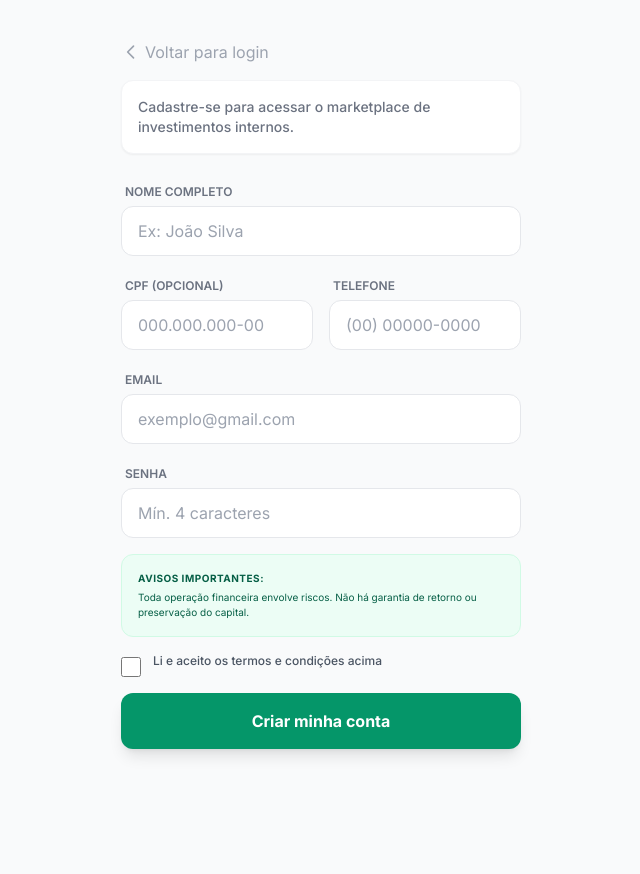
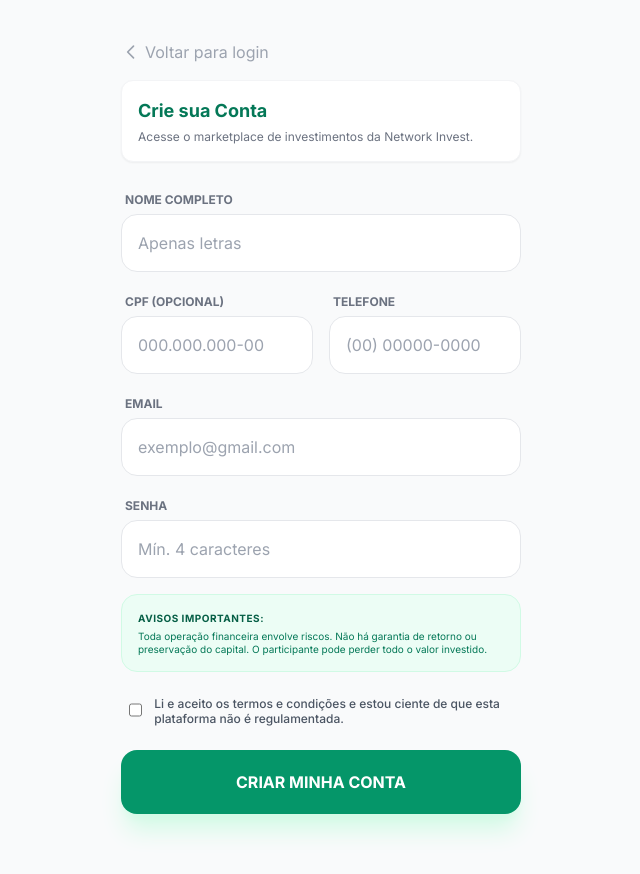
Before and after one commit to ZeusBLDS/NetworkInvest, a React (Vite) app: page / in a window 1280 px wide. Both pictures are taken after a click on the button "Não tem uma conta? Criar conta". Shown: the top 874 px of the page, without its empty margins (319-959 px from the left). Before the commit the page ends 821 px from the top, so only its background shows below. Built offline with nearby package versions, Linux system fonts and the light colour scheme.

Commit message:
feat(auth): Simplify user registration
Consolidate user creation into a single Supabase Auth call, utilizing metadata for user profile data. This streamlines the registration process and reduces redundant API requests.

Also, improve name validation to include accented characters.

```diff
--- a/views/Auth/Register.tsx
+++ b/views/Auth/Register.tsx
@@ -25,7 +25,7 @@ const Register: React.FC<RegisterProps> = ({ onSwitch }) => {
     e.preventDefault();
     setError('');
 
-    if (!/^[a-zA-Z\s]*$/.test(formData.name)) {
+    if (!/^[a-zA-ZÀ-ÿ\s]*$/.test(formData.name)) {
       setError('Nome completo deve conter apenas letras.');
       return;
     }
@@ -41,35 +41,28 @@ const Register: React.FC<RegisterProps> = ({ onSwitch }) => {
     setLoading(true);
 
     try {
-      // 1. Criar usuário no Auth
-      const { data: authData, error: authError } = await supabase.auth.signUp({
+      // Cadastrar no Auth enviando dados extras como metadados
+      const { data, error: authError } = await supabase.auth.signUp({
         email: formData.email,
         password: formData.password,
+        options: {
+          data: {
+            name: formData.name,
+            phone: formData.phone,
+            cpf: formData.cpf,
+            referred_by: APP_CONFIG.DEFAULT_REFERRER
+          }
+        }
       });
 
       if (authError) throw authError;
 
-      if (authData.user) {
-        // 2. Criar perfil na tabela 'profiles'
-        const { error: profileError } = await supabase.from('profiles').insert({
-          id: authData.user.id,
-          name: formData.name,
-          email: formData.email,
-          phone: formData.phone,
-          cpf: formData.cpf,
-          referral_code: 'REF' + Math.floor(Math.random() * 10000),
-          referred_by: APP_CONFIG.DEFAULT_REFERRER,
-          balance: 0.00,
-          active_plan_id: 'vip0',
-          role: 'USER',
-          status: 'ACTIVE'
-        });
-
-        if (profileError) throw profileError;
-        // O App.tsx detectará o novo usuário logado
+      if (data.user) {
+        alert('Conta criada com sucesso! Faça login para continuar.');
+        onSwitch(); // Volta para a tela de login
       }
     } catch (err: any) {
-      setError(err.message || 'Erro ao criar conta. Tente outro e-mail.');
+      setError(err.message || 'Erro ao criar conta. Verifique os dados ou tente outro e-mail.');
     } finally {
       setLoading(false);
     }
@@ -82,19 +75,20 @@ const Register: React.FC<RegisterProps> = ({ onSwitch }) => {
           <svg className="w-5 h-5 mr-1" fill="none" stroke="currentColor" viewBox="0 0 24 24"><path strokeLinecap="round" strokeLinejoin="round" strokeWidth="2" d="M15 19l-7-7 7-7" /></svg>
           Voltar para login
         </button>
-        <p className="text-sm text-gray-500 font-medium bg-white p-4 rounded-xl border border-gray-100 shadow-sm">
-          Cadastre-se para acessar o marketplace de investimentos internos.
-        </p>
+        <div className="bg-white p-4 rounded-xl border border-gray-100 shadow-sm">
+           <h2 className="text-lg font-bold text-emerald-700 mb-1">Crie sua Conta</h2>
+           <p className="text-xs text-gray-500">Acesse o marketplace de investimentos da Network Invest.</p>
+        </div>
       </div>
 
       <form onSubmit={handleSubmit} className="space-y-4 pb-12">
         <div className="space-y-1">
-          <label className="text-xs font-semibold text-gray-500 uppercase px-1">Nome completo</label>
+          <label className="text-xs font-bold text-gray-500 uppercase px-1">Nome completo</label>
           <input
             type="text"
             required
-            className="w-full px-4 py-3 rounded-xl border border-gray-200 focus:ring-2 focus:ring-emerald-500 outline-none"
-            placeholder="Ex: João Silva"
+            className="w-full px-4 py-4 rounded-2xl border border-gray-200 focus:ring-2 focus:ring-emerald-500 outline-none bg-white transition-all"
+            placeholder="Apenas letras"
             value={formData.name}
             onChange={(e) => setFormData({...formData, name: e.target.value})}
           />
@@ -102,21 +96,21 @@ const Register: React.FC<RegisterProps> = ({ onSwitch }) => {
 
         <div className="grid grid-cols-2 gap-4">
           <div className="space-y-1">
-            <label className="text-xs font-semibold text-gray-500 uppercase px-1">CPF (Opcional)</label>
+            <label className="text-xs font-bold text-gray-500 uppercase px-1">CPF (Opcional)</label>
             <input
               type="text"
-              className="w-full px-4 py-3 rounded-xl border border-gray-200 focus:ring-2 focus:ring-emerald-500 outline-none"
+              className="w-full px-4 py-4 rounded-2xl border border-gray-200 focus:ring-2 focus:ring-emerald-500 outline-none bg-white"
               placeholder="000.000.000-00"
               value={formData.cpf}
               onChange={(e) => setFormData({...formData, cpf: e.target.value.replace(/\D/g, '')})}
             />
           </div>
           <div className="space-y-1">
-            <label className="text-xs font-semibold text-gray-500 uppercase px-1">Telefone</label>
+            <label className="text-xs font-bold text-gray-500 uppercase px-1">Telefone</label>
             <input
               type="tel"
               required
-              className="w-full px-4 py-3 rounded-xl border border-gray-200 focus:ring-2 focus:ring-emerald-500 outline-none"
+              className="w-full px-4 py-4 rounded-2xl border border-gray-200 focus:ring-2 focus:ring-emerald-500 outline-none bg-white"
               placeholder="(00) 00000-0000"
               value={formData.phone}
               onChange={(e) => setFormData({...formData, phone: e.target.value.replace(/\D/g, '')})}
@@ -125,11 +119,11 @@ const Register: React.FC<RegisterProps> = ({ onSwitch }) => {
         </div>
 
         <div className="space-y-1">
-          <label className="text-xs font-semibold text-gray-500 uppercase px-1">Email</label>
+          <label className="text-xs font-bold text-gray-500 uppercase px-1">Email</label>
           <input
             type="email"
             required
-            className="w-full px-4 py-3 rounded-xl border border-gray-200 focus:ring-2 focus:ring-emerald-500 outline-none"
+            className="w-full px-4 py-4 rounded-2xl border border-gray-200 focus:ring-2 focus:ring-emerald-500 outline-none bg-white"
             placeholder="exemplo@gmail.com"
             value={formData.email}
             onChange={(e) => setFormData({...formData, email: e.target.value})}
@@ -137,40 +131,49 @@ const Register: React.FC<RegisterProps> = ({ onSwitch }) => {
         </div>
 
         <div className="space-y-1">
-          <label className="text-xs font-semibold text-gray-500 uppercase px-1">Senha</label>
+          <label className="text-xs font-bold text-gray-500 uppercase px-1">Senha</label>
           <input
             type="password"
             required
-            className="w-full px-4 py-3 rounded-xl border border-gray-200 focus:ring-2 focus:ring-emerald-500 outline-none"
+            className="w-full px-4 py-4 rounded-2xl border border-gray-200 focus:ring-2 focus:ring-emerald-500 outline-none bg-white"
             placeholder="Mín. 4 caracteres"
             value={formData.password}
             onChange={(e) => setFormData({...formData, password: e.target.value})}
           />
         </div>
 
-        <div className="p-4 bg-emerald-50 rounded-xl border border-emerald-100 text-[10px] text-emerald-800">
-          <p className="font-bold mb-1 uppercase tracking-wider">Avisos Importantes:</p>
-          <p>Toda operação financeira envolve riscos. Não há garantia de retorno ou preservação do capital.</p>
+        <div className="p-4 bg-emerald-50 rounded-2xl border border-emerald-100">
+          <p className="text-[10px] font-bold text-emerald-800 mb-1 uppercase tracking-wider">Avisos Importantes:</p>
+          <p className="text-[10px] text-emerald-700 leading-tight">
+            Toda operação financeira envolve riscos. Não há garantia de retorno ou preservação do capital.
+            O participante pode perder todo o valor investido.
+          </p>
         </div>
 
-        <label className="flex items-start space-x-3 cursor-pointer">
+        <label className="flex items-start space-x-3 cursor-pointer p-2">
           <input
             type="checkbox"
             className="mt-1 w-5 h-5 rounded border-gray-300 text-emerald-600 focus:ring-emerald-500"
             checked={formData.terms}
             onChange={(e) => setFormData({...formData, terms: e.target.checked})}
           />
-          <span className="text-xs text-gray-600 font-medium">Li e aceito os termos e condições acima</span>
+          <span className="text-xs text-gray-600 font-medium leading-tight">
+            Li e aceito os termos e condições e estou ciente de que esta plataforma não é regulamentada.
+          </span>
         </label>
 
-        {error && <p className="text-red-500 text-xs italic bg-red-50 p-2 rounded-lg">{error}</p>}
+        {error && (
+          <div className="bg-red-50 border border-red-100 p-3 rounded-xl">
+            <p className="text-red-500 text-xs font-bold">{error}</p>
+          </div>
+        )}
 
         <button
           type="submit"
           disabled={loading}
-          className="w-full bg-emerald-600 hover:bg-emerald-700 text-white font-bold py-4 rounded-xl shadow-lg transition-all disabled:opacity-50"
+          className="w-full bg-emerald-600 hover:bg-emerald-700 text-white font-black py-5 rounded-2xl shadow-xl shadow-emerald-100 transition-all transform active:scale-95 disabled:opacity-50"
         >
-          {loading ? 'Criando conta...' : 'Criar minha conta'}
+          {loading ? 'CRIANDO CONTA...' : 'CRIAR MINHA CONTA'}
         </button>
       </form>
     </div>
```
